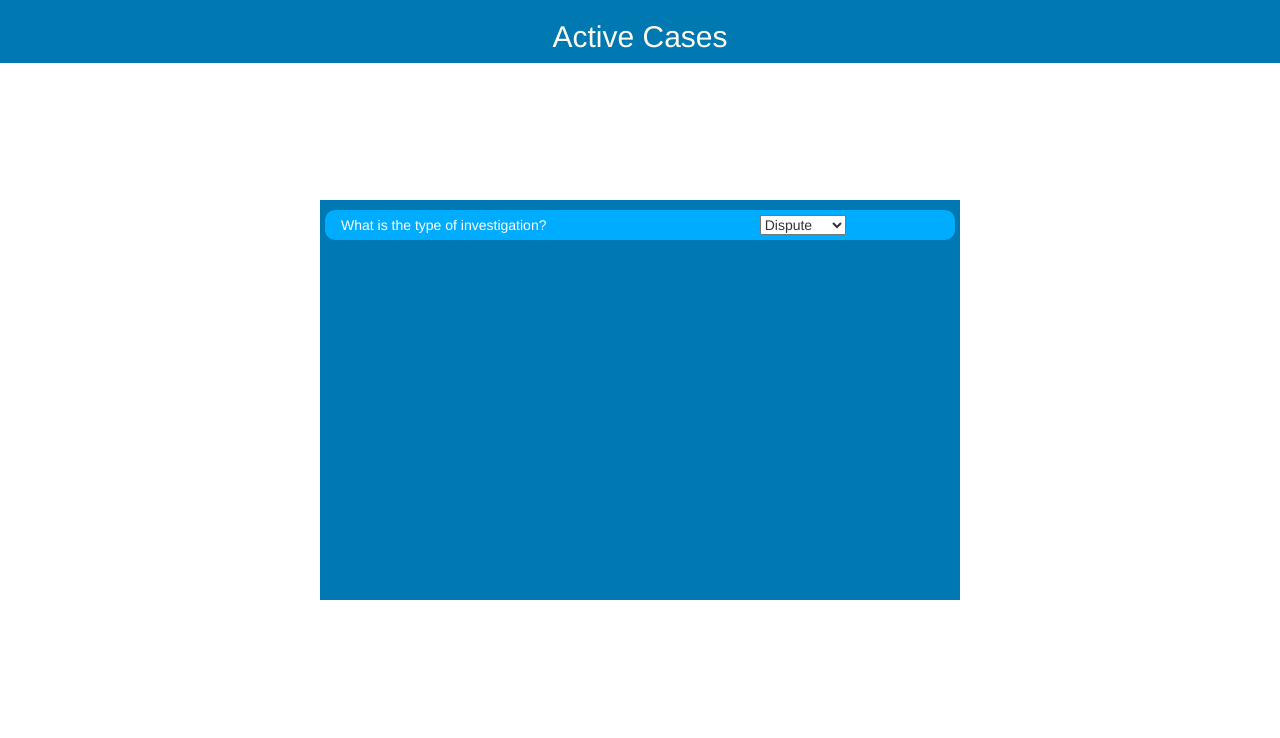
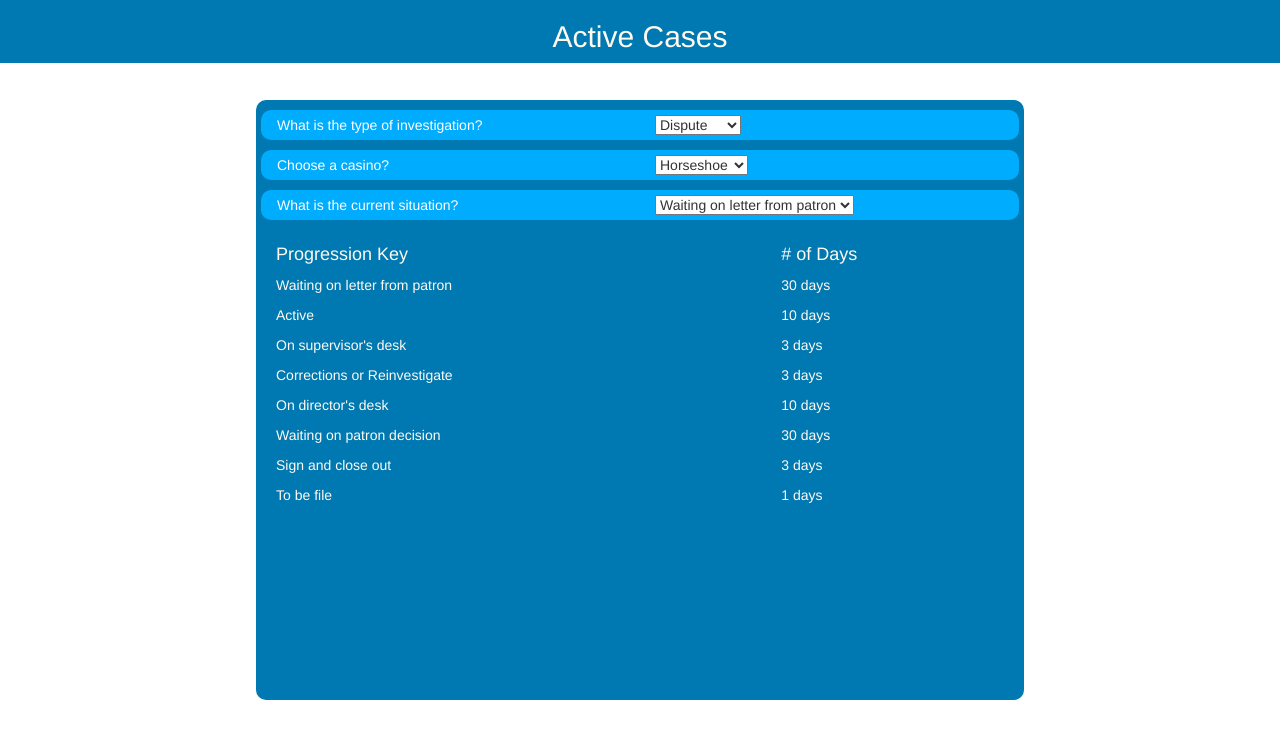
Before and after one commit to jcsmileyjr/active-cases, a React (Create React App) app: page / in a window 1280 px wide. Shown: the top 738 px of the page. Built offline with nearby package versions, Linux system fonts and the light colour scheme.

Commit message:
Add final select components for new case whiz
- added Casino and status
- show progression list

```diff
--- a/src/App.css
+++ b/src/App.css
@@ -37,10 +37,11 @@
 }
 
 .newCaseForm {
+	border-radius: 10px;
 	margin: auto;
     position: absolute;
     top:0; left:0; bottom:0; right:0;
-    width: 50%;
-    height: 50%;
+    width: 60%;
+    height: 75%;
 	background-color: #0078B2;
 }
--- a/src/App.js
+++ b/src/App.js
@@ -16,6 +16,7 @@ import SelectCase from './Components/SelectCase/selectCase.js';
 
 	  const caseType = ["Dispute", "Complaint", "Jackpot", "Inspection"];
 	  const caseCasino = ["Horseshoe", "Gold-Strike", "Fitz Casino"];
+	  const caseProgress = ["Waiting on letter from patron","Active", "On supervisor's Desk", "Corrections or Reinvestigate", "On director's desk", "Waiting on patron decision", "Sign and close out", "To be filed"];
 
 class CaseManagement extends Component{
 
@@ -53,16 +54,33 @@ class CaseManagement extends Component{
 class NewCase extends Component{
 
   displayCaseTypes(){
-	  const typeOfCases = caseType.map((types, index) =>
+	  const typeOfCases = caseType.map((types) =>
 			<option value={types}>{types}</option>
 					);
 	  return typeOfCases;
+  }
+
+  displayCaseCasinos(){
+	  const typeOfCasinos = caseCasino.map((casino) =>
+			<option value={casino}>{casino}</option>
+					);
+	  return typeOfCasinos;
+  }
+
+  displayCaseProgress(){
+	  const typeOfProgress = caseProgress.map((progress) =>
+			<option value={progress}>{progress}</option>
+					);
+	  return typeOfProgress;
   }
 
   render(){
 	return(
 	  <div className="row newCaseForm">
 		<SelectCase Question="What is the type of investigation?" selection={this.displayCaseTypes()} />
+		<SelectCase Question="Choose a casino?" selection={this.displayCaseCasinos()} />
+		<SelectCase Question="What is the current situation?" selection={this.displayCaseProgress()} />
+		<ProgressionList />
 	  </div>
 	);
   }
--- a/src/Components/ProgressionList/progressionList.js
+++ b/src/Components/ProgressionList/progressionList.js
@@ -4,10 +4,10 @@ import '../Nav/nav.css';
 function ProgressionList(props){
   return(
     <div className="row instructionsContainer">
-      <div className="col-xs-6 col-sm-6 col-md-6 col-lg-6">
+      <div className="col-xs-8 col-sm-8 col-md-8 col-lg-8">
         <h4>Progression Key</h4>
       </div>
-      <div className="col-xs-6 col-sm-6 col-md-6 col-lg-6">
+      <div className="col-xs-4 col-sm-4 col-md-4 col-lg-4">
         <h4># of Days</h4>
       </div>
       <div className="col-xs-8 col-sm-8 col-md-8 col-lg-8">
--- a/src/Components/SelectCase/selectCase.js
+++ b/src/Components/SelectCase/selectCase.js
@@ -4,10 +4,10 @@ import './selectCase.css';
 function SelectCase(props){
   return(
   	<div className="row selectContainer">
-	  <div className="col-xs-8 col-sm-8 col-md-8 col-lg-8 textColor">
+	  <div className="col-xs-6 col-sm-6 col-md-6 col-lg-6 textColor">
 	  {props.Question}
 	  </div>
-	  <div className="col-xs-4 col-sm-4 col-md-4 col-lg-4">
+	  <div className="col-xs-6 col-sm-6 col-md-6 col-lg-6">
 	  	<select>{props.selection}</select>
 	  </div>
 	</div>
```
